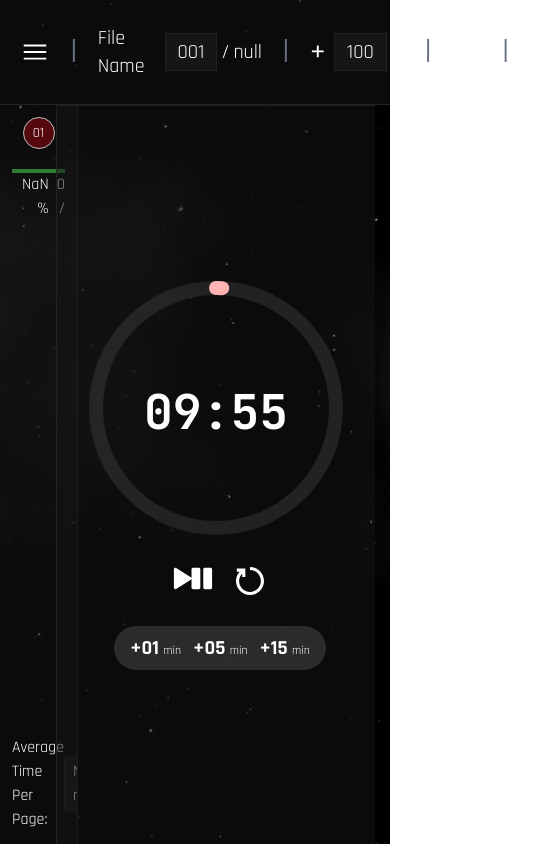
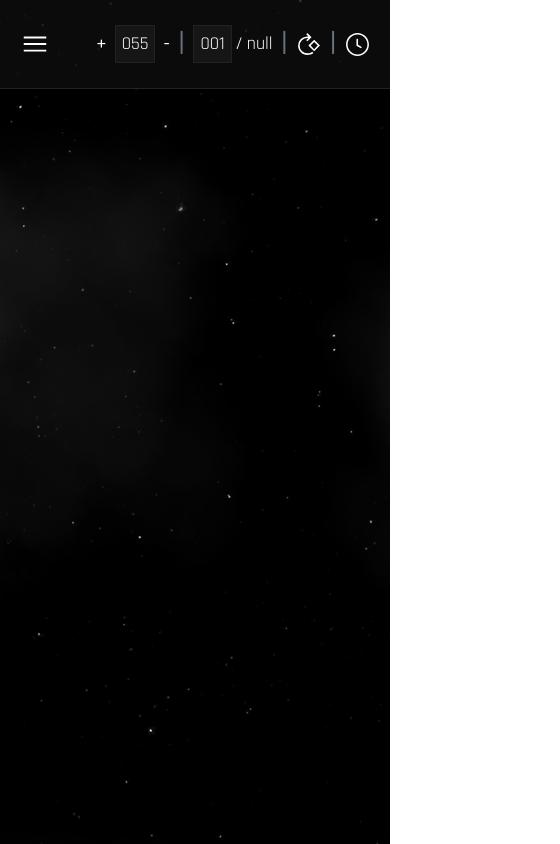
Before and after one commit to navinkumar-classic/Gomodoro, a React (Vite) app: page / in a window 390 px wide. Shown: the whole page, 560 px wide, since content can reach past the window. Built offline with nearby package versions, Linux system fonts and the light colour scheme.

Commit message:
responsive on mobile

```diff
--- a/src/assets/PDFViewer.jsx
+++ b/src/assets/PDFViewer.jsx
@@ -1,12 +1,10 @@
 import {useState, useRef, useEffect, useLayoutEffect} from "react";
 import {pdfjs} from "react-pdf";
 import pdfFile from "../22BCE1020-Report.pdf";
-import Rotate from "./icons/rotate.jsx";
-import Menu from "./icons/Menu.jsx";
 import PDFDocument from "./pdf/PDFDocument.jsx";
 import LeftMenu from "./pdf/LeftMenu.jsx";
 import RightMenu from "./pdf/RightMenu.jsx";
-import Clock from "./icons/Clock.jsx";
+import TaskBar from "./pdf/TaskBar.jsx";
 
 pdfjs.GlobalWorkerOptions.workerSrc = `//unpkg.com/pdfjs-dist@${pdfjs.version}/build/pdf.worker.min.mjs`;
 
@@ -27,8 +25,17 @@ export default function PDFViewer() {
 
     const [currentTime, setCurrentTime] = useState(600);
     const [totalTime, setTotalTime] = useState(600);
-    const [isActive, setIsActive] = useState(true);
+    const isActive = true;
     const [isPause, setIsPause] = useState(false);
+
+    useEffect(() => {
+        const width = window.innerWidth;
+        if (width < 768) {
+            setLeftMenuOpen(false);
+            setRightMenuOpen(false);
+            setScale(55);
+        }
+    }, [])
 
     useEffect(() => {
         let timeInterval;
@@ -108,43 +115,11 @@ export default function PDFViewer() {
     return (
         <div className="w-screen h-screen bg-transparent flex flex-col rajdhani">
 
-            <div ref={taskbarRef}
-                 className="z-[99] w-screen bg-[#161616]/50 text-white py-6 px-5 border-b border-[#222222] flex items-center">
-
-                <span onClick={() => setLeftMenuOpen(!leftMenuOpen)} className={`cursor-pointer`}>
-                    <Menu width={30} height={30} color={"white"}/>
-                </span>
-                <div className={`mx-5 text-4xl font-medium text-gray-500 cursor-default`}>|</div>
-                <div className={`text-xl mr-5 cursor-default`}>File Name</div>
-
-                <div className={`ml-auto text-xl flex items-center`}>
-                    <div
-                        className={`bg-[#161616] px-3 py-1 border border-[#222222]`}>{String(pageNumber).padStart(3, '0')}</div>
-                    <div className={'mx-1'}>/</div>
-                    <div className={``}>{String(numPages).padStart(3, '0')}</div>
-                </div>
-
-                <div className={`mx-5 text-4xl font-medium text-gray-500`}>|</div>
-                <div className={`text-xl flex items-center`}>
-                    <div className={`text-3xl mr-2 cursor-pointer font-medium`} onClick={() => setScale(scale + 5)}>+
-                    </div>
-                    <div
-                        className={`bg-[#161616] px-3 py-1 border border-[#222222]`}>{String(scale).padStart(3, '0')}</div>
-                    <div className={`text-3xl ml-2 cursor-pointer font-medium`} onClick={() => setScale(scale - 5)}>-
-                    </div>
-                </div>
-
-                <div className={`mx-5 text-4xl font-medium text-gray-500`}>|</div>
-                <span className="cursor-pointer" onClick={() => setAngle(angle + 90)}>
-                    <Rotate width={30} height={30} color={"white"}/>
-                </span>
-
-                <div className={`mx-5 text-4xl font-medium text-gray-500`}>|</div>
-                <span onClick={() => setRightMenuOpen(!rightMenuOpen)} className={`cursor-pointer`}>
-                    <Clock width={30} height={30} color={"white"}/>
-                </span>
-
-            </div>
+            <TaskBar ref={taskbarRef} numPages={numPages} pagesDone={pagesDone} pagesFinished={pagesFinished}
+                     angle={angle} leftMenuOpen={leftMenuOpen} currentTime={currentTime} totalTime={totalTime}
+                     rightMenuOpen={rightMenuOpen} setAngle={setAngle} setLeftMenuOpen={setLeftMenuOpen}
+                     setRightMenuOpen={setRightMenuOpen} pageNumber={pageNumber} taskbarRef={taskbarRef} scale={scale}
+                     setScale={setScale}/>
 
             <LeftMenu numPages={numPages} pagesDone={pagesDone} leftMenuOpen={leftMenuOpen}
                       changePageFinish={changePageFinish} pagesFinished={pagesFinished} topOffset={topOffset}
--- a/src/assets/pdf/LeftMenu.jsx
+++ b/src/assets/pdf/LeftMenu.jsx
@@ -1,16 +1,26 @@
 import LinearProgress from "@mui/material/LinearProgress";
 import {useEffect, useState} from "react";
 
-export default function LeftMenu({ numPages, pagesFinished, pagesDone, changePageFinish, topOffset, leftMenuOpen, currentTime, totalTime}) {
+export default function LeftMenu({
+                                     numPages,
+                                     pagesFinished,
+                                     pagesDone,
+                                     changePageFinish,
+                                     topOffset,
+                                     leftMenuOpen,
+                                     currentTime,
+                                     totalTime
+                                 }) {
     const [avgTime, setAvgTime] = useState(0);
 
     useEffect(() => {
         setAvgTime((totalTime - currentTime) / (pagesDone * 60));
-    },[pagesDone])
-    return(
+    }, [pagesDone])
+
+    return (
         <div
-            className={`${leftMenuOpen ? "visible" : "hidden"} fixed left-0 p-3 text-white z-[100] bg-[#161616]/50 border-r border-[#222222] w-[20vw] overflow-y-auto flex flex-col`}
-            style={{top: topOffset, height: `${window.innerHeight - topOffset}px`}}
+            className={`${leftMenuOpen ? "visible" : "hidden"} fixed left-0 p-3 text-white z-[100] bg-[#161616]/50 border-r border-[#222222] md:w-[20vw] w-[100vw] overflow-y-auto flex flex-col`}
+            style={{top: topOffset, bottom: 0}}
         >
             <div className={`grow`}>
                 <div className={`flex flex-wrap gap-2 mb-5 items-center justify-center`}>
@@ -35,8 +45,9 @@ export default function LeftMenu({ numPages, pagesFinished, pagesDone, changePag
             <div>
                 <div className={`flex justify-between items-center`}>
                     <div>Average Time Per Page:</div>
-                    <div className={`bg-[#161616] px-2 py-0.5 rounded-xs border border-[#222222]`}>{avgTime.toFixed(2)} m</div>
-
+                    <div
+                        className={`bg-[#161616] px-2 py-0.5 rounded-xs border border-[#222222]`}>{avgTime.toFixed(2)} m
+                    </div>
                 </div>
             </div>
 
--- a/src/assets/pdf/RightMenu.jsx
+++ b/src/assets/pdf/RightMenu.jsx
@@ -14,8 +14,8 @@ export default function RightMenu({topOffset, currentTime, totalTime, isPause, p
 
     return (
         <div
-            className={`${rightMenuOpen ? "visible" : "hidden"} fixed right-0 p-3 text-white z-[100] mr-[15px] px-8 bg-[#161616]/50 border-l border-t border-[#222222] overflow-y-auto flex flex-col items-center justify-center`}
-            style={{top: topOffset, height: `${window.innerHeight - topOffset}px`}}
+            className={`${rightMenuOpen ? "visible" : "hidden"} md:w-auto w-[100vw] fixed right-0 p-3 text-white z-[100] md:mr-[15px] mr-0 px-8 bg-[#161616]/50 border-l border-t border-[#222222] overflow-y-auto flex flex-col items-center justify-center`}
+            style={{top: topOffset, bottom: 0}}
         >
             <PDFTimer currentTime={currentTime} totalTime={totalTime}/>
 
--- /dev/null
+++ b/src/assets/pdf/TaskBar.jsx
@@ -0,0 +1,82 @@
+import Menu from "../icons/Menu.jsx";
+import Rotate from "../icons/rotate.jsx";
+import Clock from "../icons/Clock.jsx";
+
+export default function TaskBar({ numPages, pageNumber, scale, angle, leftMenuOpen, setLeftMenuOpen, rightMenuOpen, setRightMenuOpen, taskbarRef, setScale, setAngle}) {
+
+    const openCloseLeftMenu = () => {
+        const width = window.innerWidth;
+
+        if (width < 768) {
+            if (leftMenuOpen) {
+                setLeftMenuOpen(false);
+            }
+            else {
+                setLeftMenuOpen(true);
+                setRightMenuOpen(false);
+            }
+        }
+        else {
+            setLeftMenuOpen(!leftMenuOpen);
+        }
+    }
+
+    const openCloseRightMenu = () => {
+        const width = window.innerWidth;
+
+        if (width < 768) {
+            if (rightMenuOpen) {
+                setRightMenuOpen(false);
+            }
+            else {
+                setRightMenuOpen(true);
+                setLeftMenuOpen(false);
+            }
+        }
+        else {
+            setRightMenuOpen(!rightMenuOpen);
+        }
+    }
+
+    return(
+        <div ref={taskbarRef}
+             className="z-[99] w-screen bg-[#161616]/50 text-white py-6 px-5 border-b border-[#222222] flex items-center">
+
+                <span onClick={() => openCloseLeftMenu()} className={`cursor-pointer`}>
+                    <Menu width={30} height={30} color={"white"}/>
+                </span>
+            <div className={`hidden md:block md:mx-5 mx-2 text-4xl font-medium text-gray-500 cursor-default`}>|</div>
+            <div className={`text-xl hidden md:block mr-5 cursor-default`}>File Name</div>
+
+            <div className={`ml-auto md:text-xl text-lg flex items-center`}>
+                <div className={`md:text-3xl text-xl mr-2 cursor-pointer font-medium`} onClick={() => setScale(scale + 5)}>+
+                </div>
+                <div
+                    className={`bg-[#161616] md:px-3 px-1.5 py-1 border border-[#222222]`}>{String(scale).padStart(3, '0')}</div>
+                <div className={`md:text-3xl text-xl ml-2 cursor-pointer font-medium`} onClick={() => setScale(scale - 5)}>-
+                </div>
+            </div>
+
+            <div className={`md:mx-5 mx-2 text-4xl font-medium text-gray-500`}>|</div>
+
+            <div className={`md:text-xl text-lg flex items-center`}>
+                <div
+                    className={`bg-[#161616] md:px-3 px-1.5 py-1 border border-[#222222]`}>{String(pageNumber).padStart(3, '0')}</div>
+                <div className={'mx-1'}>/</div>
+                <div className={``}>{String(numPages).padStart(3, '0')}</div>
+            </div>
+
+
+            <div className={`md:mx-5 mx-2 text-4xl font-medium text-gray-500`}>|</div>
+            <span className="cursor-pointer" onClick={() => setAngle(angle + 90)}>
+                    <Rotate width={25} height={25} color={"white"}/>
+                </span>
+
+            <div className={`md:mx-5 mx-2 text-4xl font-medium text-gray-500`}>|</div>
+            <span onClick={() => openCloseRightMenu()} className={`cursor-pointer`}>
+                    <Clock width={25} height={25} color={"white"}/>
+                </span>
+
+        </div>
+    );
+}
```
